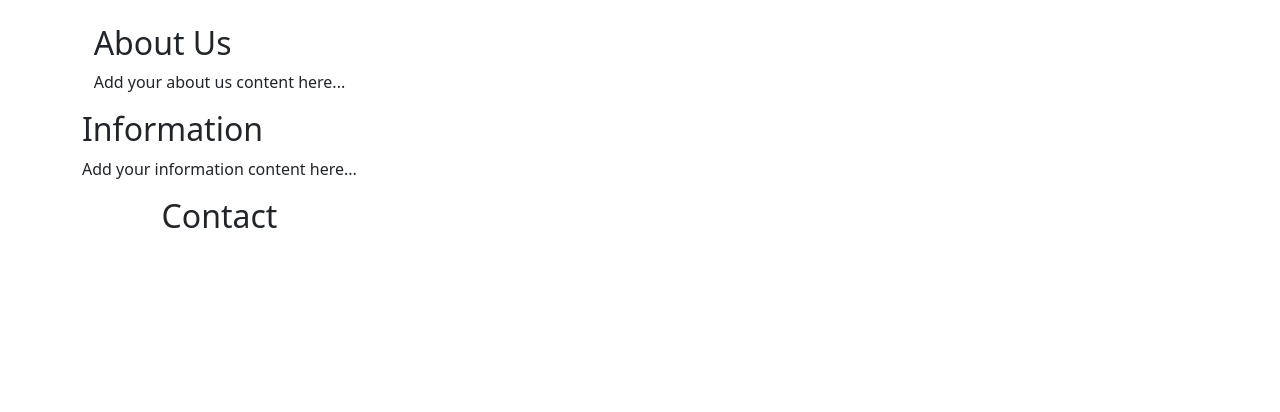
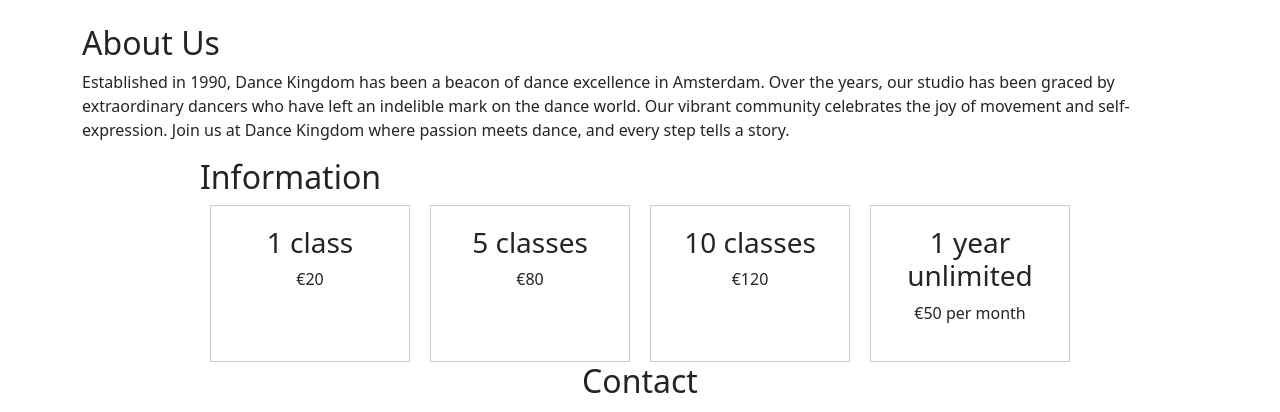
Before and after one commit to anafilipareis/dance-studios, a React (Vite) app in the folder DanceKingdom/: page / in a window 1280 px wide. Shown: the part 1286-1698 px from the top of the page. Built offline with nearby package versions, Linux system fonts and the light colour scheme; no server answers.

Commit message:
home page infomration and About Us

```diff
--- a/DanceKingdom/src/index.css
+++ b/DanceKingdom/src/index.css
@@ -209,6 +209,19 @@
   margin-bottom: 20px;
 }
 
+.prices-container {
+  display: flex;
+  justify-content: space-between; /* Adjust as needed */
+}
+
+.price-box {
+  width: 200px; /* Adjust the width as needed */
+  border: 1px solid #ccc;
+  padding: 20px;
+  text-align: center;
+  margin: 0 10px; /* Adjust the margin as needed */
+}
+
 
 
 
--- a/DanceKingdom/src/pages/HomePage.jsx
+++ b/DanceKingdom/src/pages/HomePage.jsx
@@ -11,12 +11,33 @@
       <div className="content">
         <div className="about-us">
           <h2>About Us</h2>
-          <p>Add your about us content here...</p>
+          <p>Established in 1990, Dance Kingdom has been a beacon of dance excellence in Amsterdam.
+            Over the years, our studio has been graced by extraordinary dancers who have left an indelible mark on the dance world.
+            Our vibrant community celebrates the joy of movement and self-expression.
+            Join us at Dance Kingdom where passion meets dance, and every step tells a story.</p>
         </div>
 
+        {/* Information Section */}
         <div className="information">
           <h2>Information</h2>
-          <p>Add your information content here...</p>
+          <div className="prices-container">
+            <div className="price-box">
+              <h3>1 class</h3>
+              <p>€20</p>
+            </div>
+            <div className="price-box">
+              <h3>5 classes</h3>
+              <p>€80</p>
+            </div>
+            <div className="price-box">
+              <h3>10 classes</h3>
+              <p>€120</p>
+            </div>
+            <div className="price-box">
+              <h3>1 year unlimited</h3>
+              <p>€50 per month</p>
+            </div>
+          </div>
         </div>
 
         <div className="contact">
```
